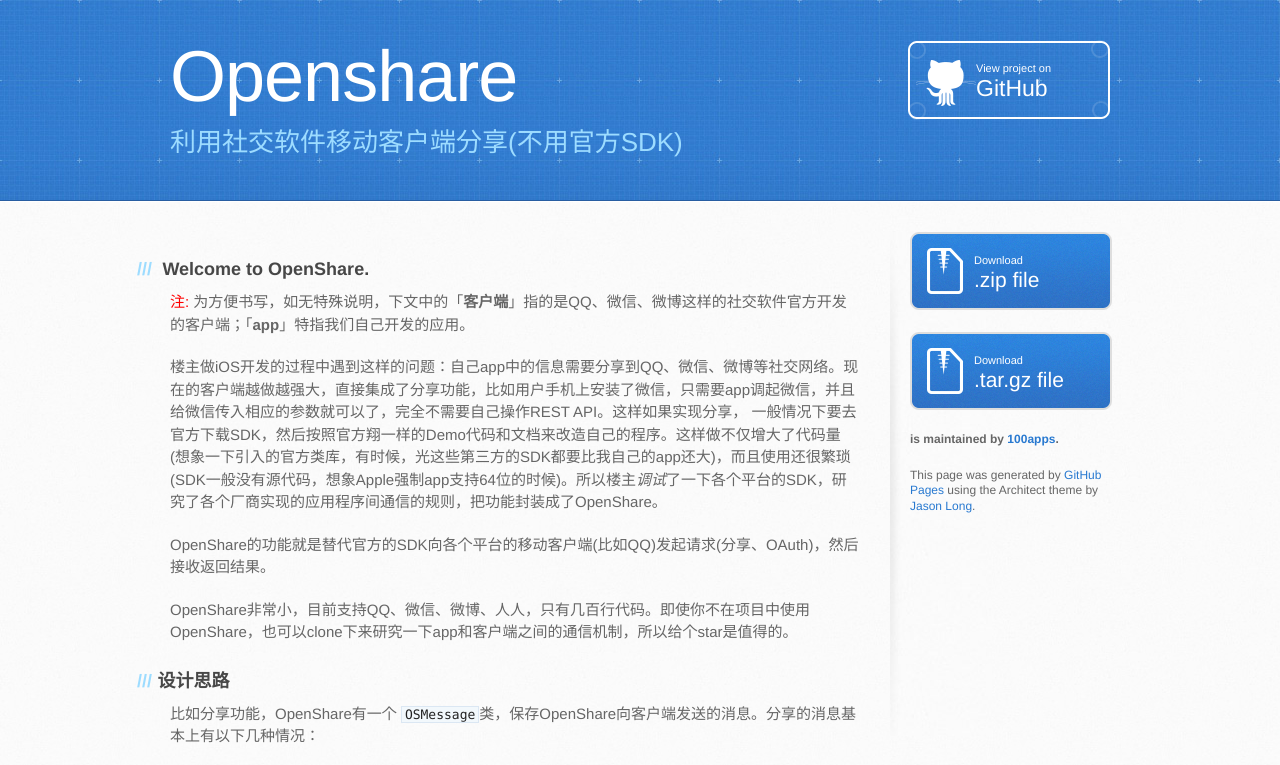
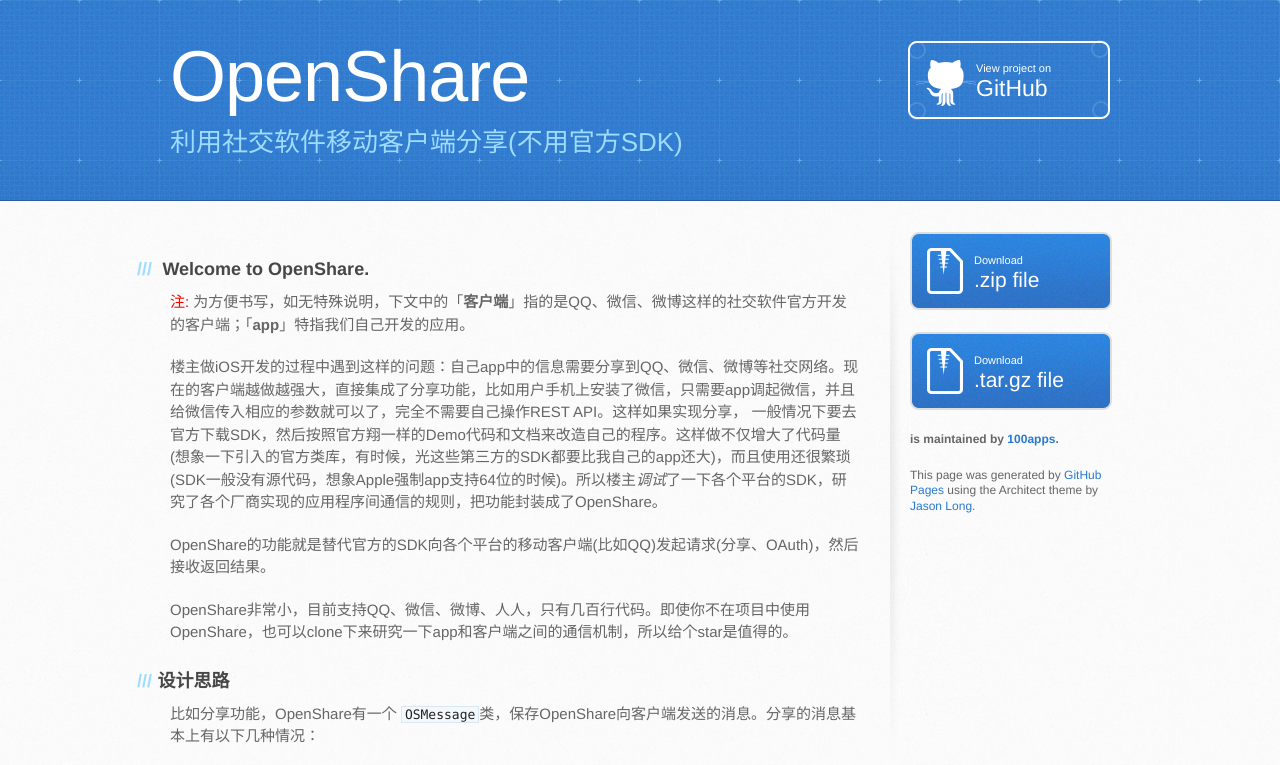
Before and after one commit to 100apps/openshare, a plain HTML site: page index.html in a window 1280 px wide. Shown: the top 765 px of the page. Drawn offline with Linux system fonts and the light colour scheme; a script that the page names is missing.

Commit message:
整理代码格式

```diff
--- a/index.html
+++ b/index.html
@@ -19,7 +19,7 @@
   <body>
     <header>
       <div class="inner">
-        <h1>Openshare</h1>
+        <h1>OpenShare</h1>
         <h2>利用社交软件移动客户端分享(不用官方SDK)</h2>
         <a href="https://github.com/100apps/openshare" class="button"><small>View project on</small> GitHub</a>
       </div>
```
